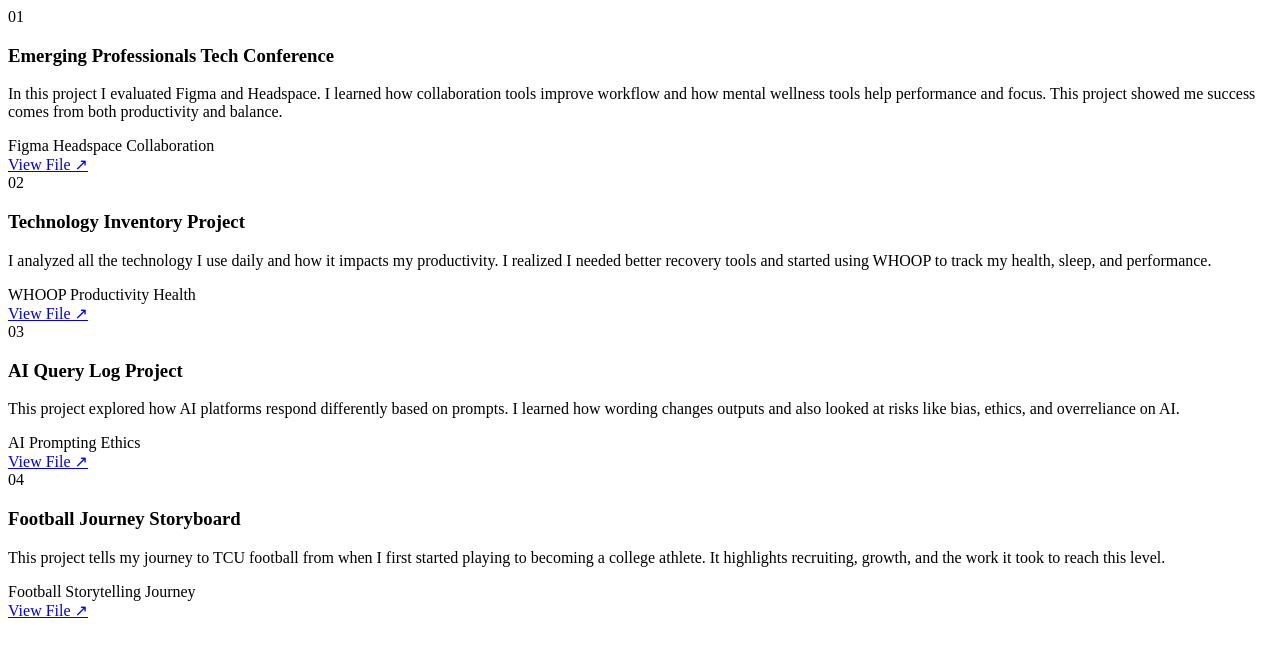
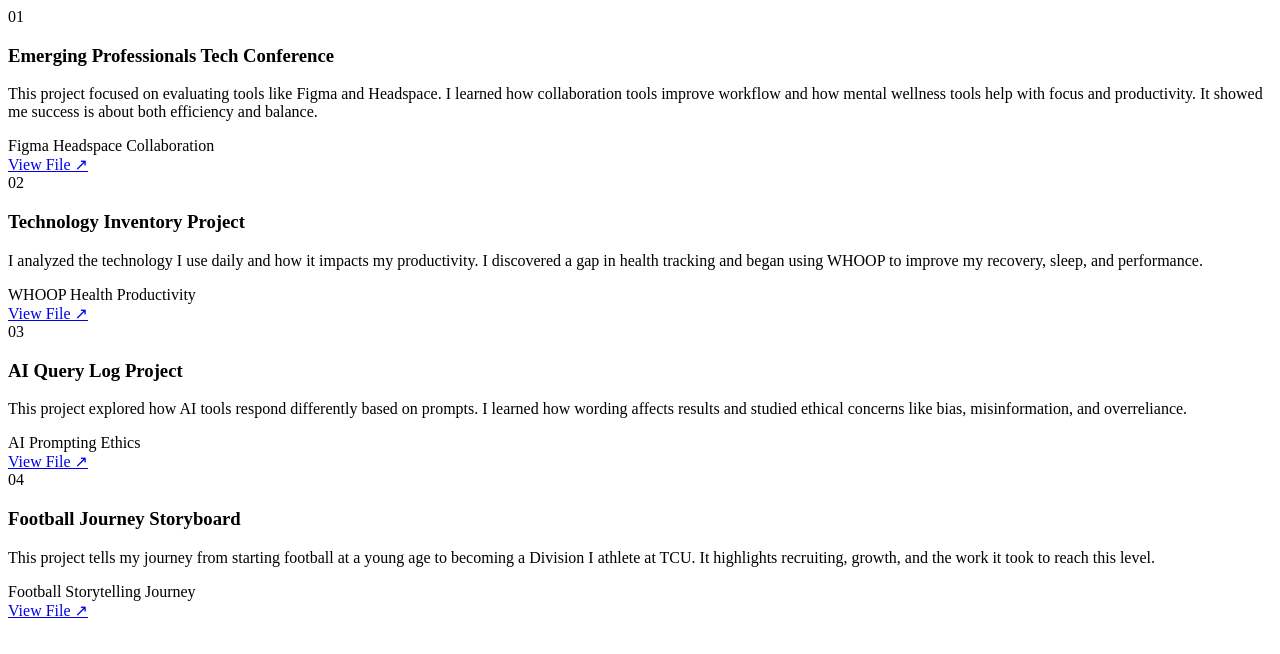
Before and after one commit to bradenbach85-droid/portfolio, a plain HTML site: page index.html in a window 1280 px wide. Drawn offline with Linux system fonts and the light colour scheme.

Commit message:
Update index.html

```diff
--- a/index.html
+++ b/index.html
@@ -6,7 +6,7 @@
     <div class="project-body">
       <h3 class="project-title">Emerging Professionals Tech Conference</h3>
       <p class="project-desc">
-        In this project I evaluated Figma and Headspace. I learned how collaboration tools improve workflow and how mental wellness tools help performance and focus. This project showed me success comes from both productivity and balance.
+        This project focused on evaluating tools like Figma and Headspace. I learned how collaboration tools improve workflow and how mental wellness tools help with focus and productivity. It showed me success is about both efficiency and balance.
       </p>
       <div class="project-tags">
         <span class="project-tag">Figma</span>
@@ -25,12 +25,12 @@
     <div class="project-body">
       <h3 class="project-title">Technology Inventory Project</h3>
       <p class="project-desc">
-        I analyzed all the technology I use daily and how it impacts my productivity. I realized I needed better recovery tools and started using WHOOP to track my health, sleep, and performance.
+        I analyzed the technology I use daily and how it impacts my productivity. I discovered a gap in health tracking and began using WHOOP to improve my recovery, sleep, and performance.
       </p>
       <div class="project-tags">
         <span class="project-tag">WHOOP</span>
+        <span class="project-tag">Health</span>
         <span class="project-tag">Productivity</span>
-        <span class="project-tag">Health</span>
       </div>
     </div>
     <div class="project-actions">
@@ -44,7 +44,7 @@
     <div class="project-body">
       <h3 class="project-title">AI Query Log Project</h3>
       <p class="project-desc">
-        This project explored how AI platforms respond differently based on prompts. I learned how wording changes outputs and also looked at risks like bias, ethics, and overreliance on AI.
+        This project explored how AI tools respond differently based on prompts. I learned how wording affects results and studied ethical concerns like bias, misinformation, and overreliance.
       </p>
       <div class="project-tags">
         <span class="project-tag">AI</span>
@@ -63,7 +63,7 @@
     <div class="project-body">
       <h3 class="project-title">Football Journey Storyboard</h3>
       <p class="project-desc">
-        This project tells my journey to TCU football from when I first started playing to becoming a college athlete. It highlights recruiting, growth, and the work it took to reach this level.
+        This project tells my journey from starting football at a young age to becoming a Division I athlete at TCU. It highlights recruiting, growth, and the work it took to reach this level.
       </p>
       <div class="project-tags">
         <span class="project-tag">Football</span>
```
